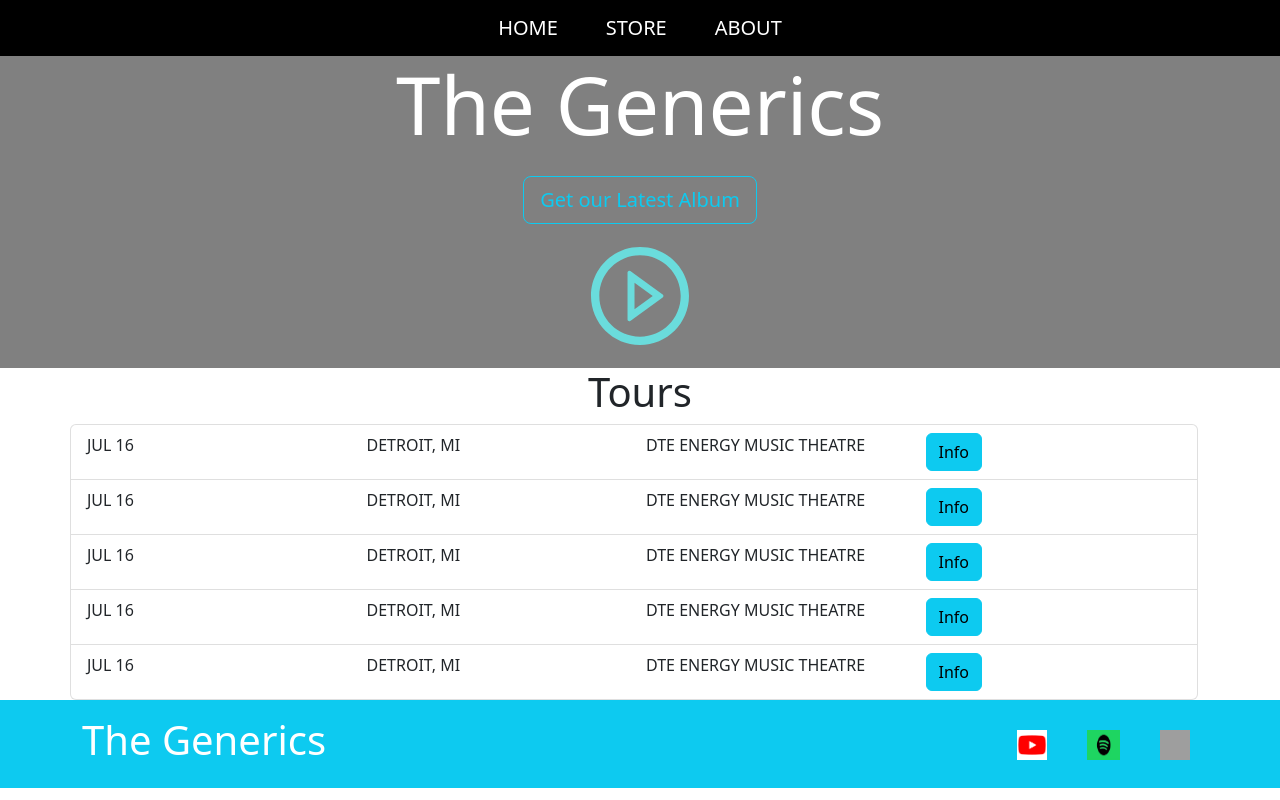
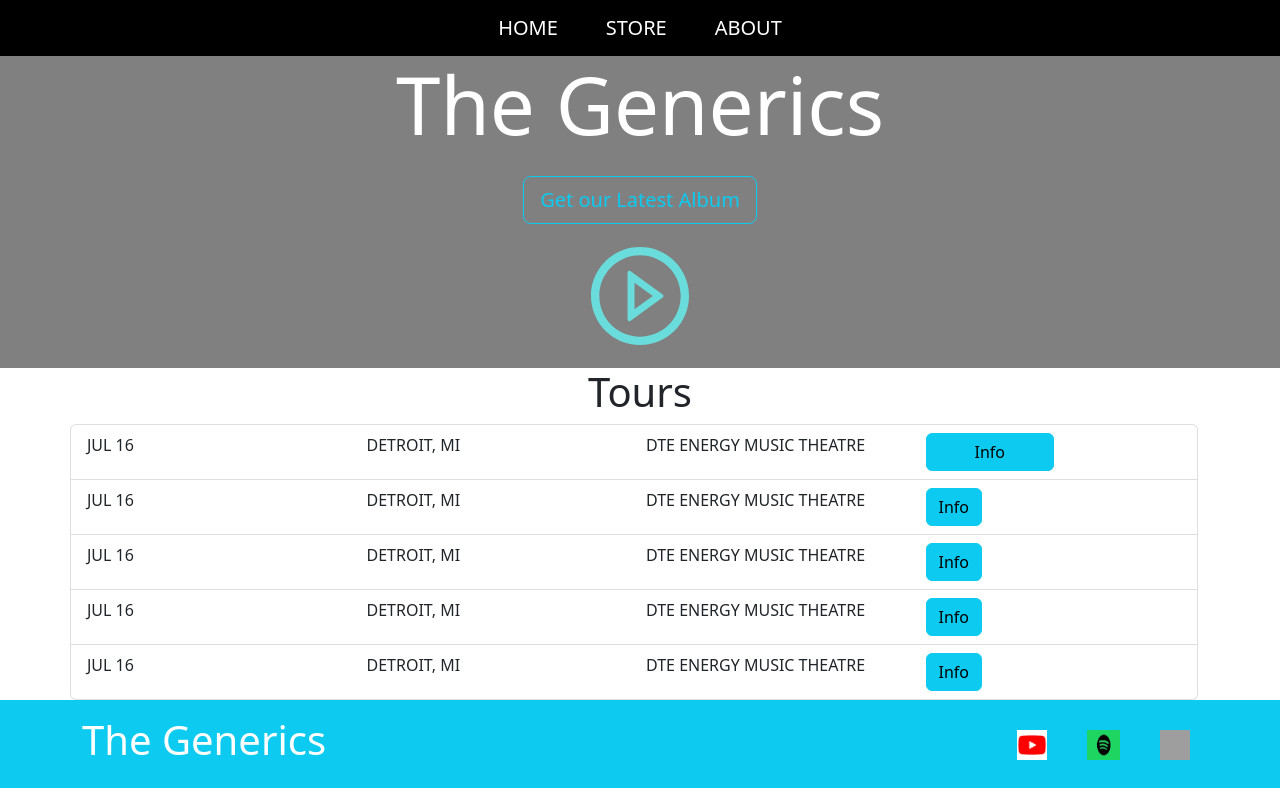
Before and after one commit to Harish-Shejokar/Ecommerce-App, a React (Create React App) app: page /home in a window 1280 px wide. Built offline with nearby package versions, Linux system fonts and the light colour scheme; grey boxes are pictures that could not be loaded.

Commit message:
some modification in design

```diff
--- a/src/Components/Album/MusicSection.js
+++ b/src/Components/Album/MusicSection.js
@@ -1,7 +1,6 @@
 import React from "react";
-import {  Container, ListGroup } from "react-bootstrap";
-import Box from '../Card/Box';
-
+import { Container, Row, Col } from "react-bootstrap";
+import Box from "../Card/Box";
 
 const MusicSection = () => {
   const productsArr = [
@@ -42,17 +41,22 @@ const MusicSection = () => {
     },
   ];
   return (
-    <Container className=" d-flex flex-wrap mb-5">
-      <ListGroup className="lg-2  d-flex flex-row  justify-content-center mx-1 mt-5 ">
-        {productsArr.map((item,index) => {
+    <Container >
+      <Row className="d-flex  justify-content-between mb-5">
+        {productsArr.map((item, index) => {
           return (
-            <Container>
-              <h4 className="text-center">Album {index+1}</h4>
-              <Box data={{...item}} title={item.title} price={item.price} url={item.imageUrl} />
-            </Container>
+            <Col sm={6} className="mb-3 " key={item.title}>
+              <h4 className="text-center">Album {index + 1}</h4>
+              <Box
+                data={{ ...item }}
+                title={item.title}
+                price={item.price}
+                url={item.imageUrl}
+              />
+            </Col>
           );
         })}
-      </ListGroup>
+      </Row>
     </Container>
   );
 };
--- a/src/Components/Bg.js
+++ b/src/Components/Bg.js
@@ -9,7 +9,7 @@ const Bg = () => {
   const [playButton, setPlayButton] = useState(false);
 
   useEffect(() => {
-    console.log(location);
+    // console.log(location);
     if (location.pathname === "/home") setPlayButton(true);
     else setPlayButton(false);
   },[location])
--- a/src/Components/NavBar.js
+++ b/src/Components/NavBar.js
@@ -11,8 +11,8 @@ const NavBar = () => {
 
   const location = useLocation();
   useEffect(() => {
-    // console.log(store)
-    console.log(location)
+
+    // console.log(location)
     if (location.pathname === '/') setIsStore(true);
     else setIsStore(false);
   }, [location]);
--- a/src/Pages/AboutPage/Content.js
+++ b/src/Pages/AboutPage/Content.js
@@ -5,7 +5,7 @@ const content = () => {
   return (
     <Container>
       <Row>
-        <Col  className="col-3 offset-1">
+        <Col className="col-3 offsets-2 ms-3">
           <Image
             className="img rounded"
             src="https://prasadyash2411.github.io/ecom-website/img/Band%20Members.png"
@@ -15,7 +15,8 @@ const content = () => {
             roundedCircle
           />
         </Col>
-        <Col lg={6} className="col-lg-6">
+        <Col lg={6}  className="ms-4" >
+
           Lorem ipsum carrots enhanced rebates. Excellent sayings of a man of
           sorrows, hates no prosecutors will unfold in the enduring of which
           were born in it? Often leads smallest mistake some pain main
--- a/src/Pages/HomePage/HomeContent.js
+++ b/src/Pages/HomePage/HomeContent.js
@@ -8,7 +8,7 @@ const HomeContent = () => {
         <Row>
           <h1 className="text-center">Tours</h1>
 
-          <ListGroup className="d-flex justify-content-evenly">
+          <ListGroup>
             <ListGroup.Item>
               <Row>
                 <Col className="" sm={3}>
@@ -17,7 +17,9 @@ const HomeContent = () => {
                 <Col sm={3}>DETROIT, MI</Col>
                 <Col sm={3}>DTE ENERGY MUSIC THEATRE</Col>
                 <Col>
-                  <Button variant="info">Info</Button>{" "}
+                  <Button className="px-5" variant="info">
+                    Info
+                  </Button>{" "}
                 </Col>
               </Row>
             </ListGroup.Item>
--- a/src/Pages/HomePage/PlayButton.js
+++ b/src/Pages/HomePage/PlayButton.js
@@ -1,5 +1,5 @@
 import React from 'react'
-import { IconName, AiOutlinePlayCircle } from "react-icons/ai";
+import {  AiOutlinePlayCircle } from "react-icons/ai";
 import classes from './PlayButton.module.css'
 
 const PlayButton = () => {
```
